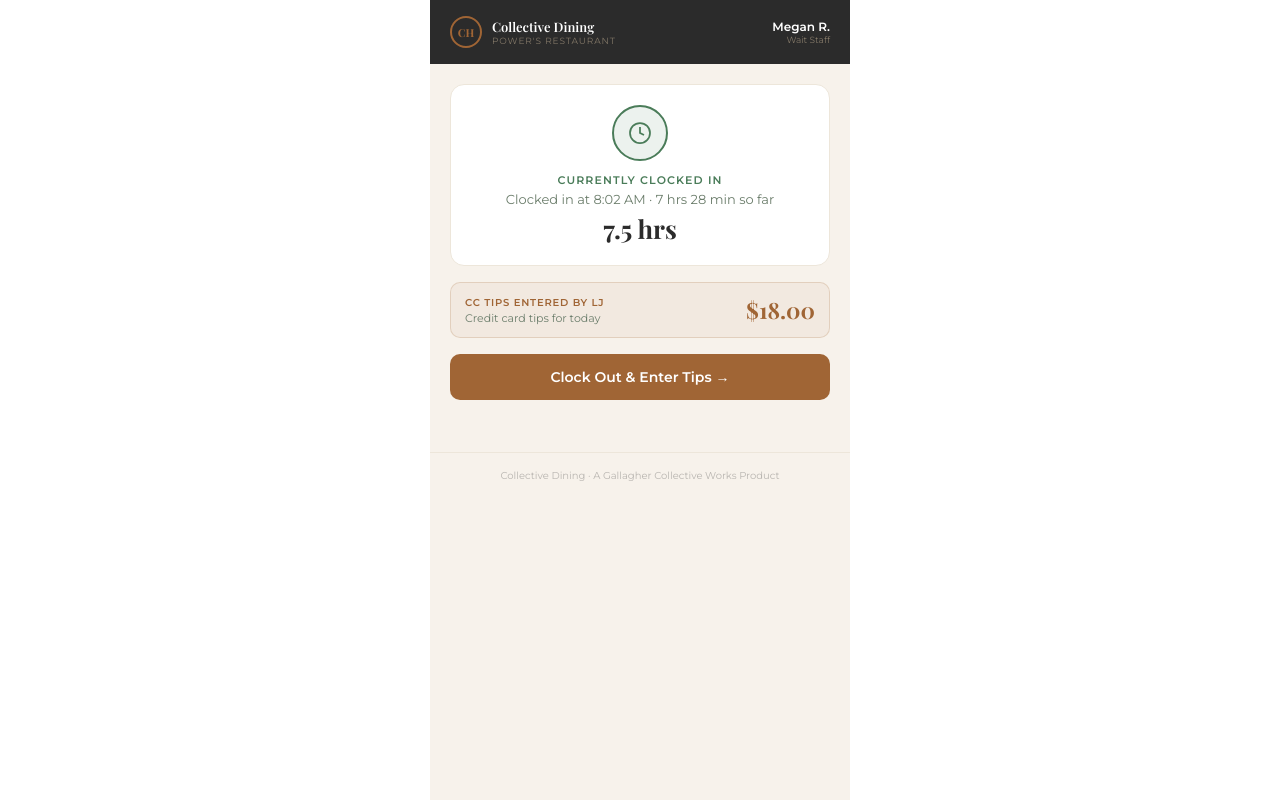
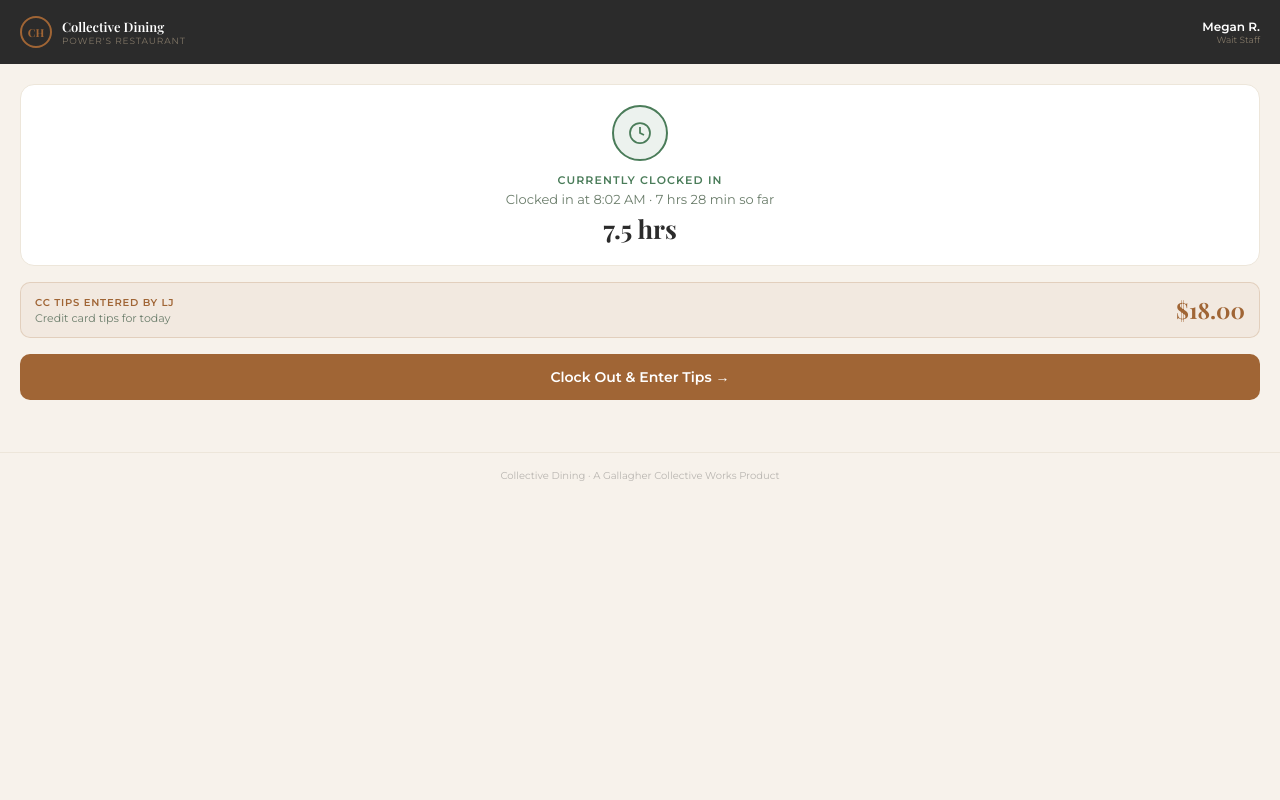
Before and after one commit to GallagherCollective/Collective-Dining, a React (Vite) app: page /employee in a window 1280 px wide. Built offline with nearby package versions, Linux system fonts and the light colour scheme.

Commit message:
Fix: employee view no longer truncated on desktop

```diff
--- a/src/pages/employee/EmployeeDashboard.jsx
+++ b/src/pages/employee/EmployeeDashboard.jsx
@@ -23,7 +23,7 @@ export default function EmployeeDashboard() {
   const totalTipOut = (parseFloat(tips.tipOutBusser) || 0) + (parseFloat(tips.tipOutHost) || 0)
 
   return (
-    <div style={{ fontFamily: 'Montserrat, sans-serif', background: CREAM, minHeight: '100vh', maxWidth: 420, margin: '0 auto' }}>
+    <div style={{ fontFamily: 'Montserrat, sans-serif', background: CREAM, minHeight: '100vh' }}>
       <style>{`
         @import url('https://fonts.googleapis.com/css2?family=Playfair+Display:wght@400;600;700&family=Montserrat:wght@300;400;500;600&display=swap');
         * { box-sizing: border-box; margin: 0; padding: 0; }
```
